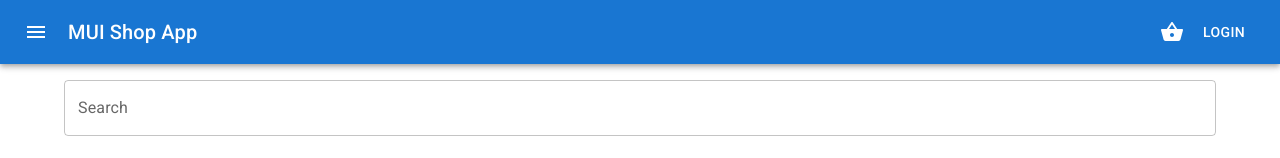
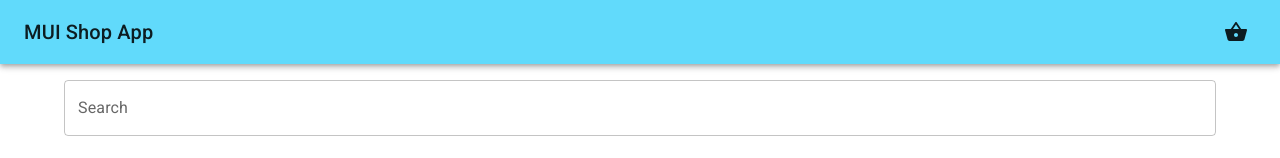
Before and after one commit to YuliaDobrova/mui-react-practice-app, a React (Create React App) app: page / in a window 1280 px wide. Shown: the top 158 px of the page. Built offline with nearby package versions, Linux system fonts and the light colour scheme.

Commit message:
theme color changed

```diff
--- a/src/components/App.jsx
+++ b/src/components/App.jsx
@@ -1,19 +1,20 @@
 import { useState } from "react";
+import { Container } from "@mui/material";
 
+import { goods } from "../data/goods";
+import GoodsList from "./GoodsList";
+import Search from "./Search";
+import Header from "./Header";
 import { Basket } from "./Basket";
 // import BasketList from "./BasketList";   более не используется
-import GoodsList from "./GoodsList";
-import Search from "./Search";
-
-import { goods } from "../data/goods";
-import Header from "./Header";
-import { Container } from "@mui/material";
+// import Snack from "./Snack";
 
 const App = () => {
   const [order, setOrder] = useState([]);
   const [search, setSearch] = useState("");
   const [products, setProducts] = useState(goods);
   const [isCartOpen, setIsCartOpen] = useState(false);
+  // const [isSnackOpen, setIsSnackOpen] = useState(false);
 
   const handleChange = (e) => {
     if (!e.target.value) {
@@ -61,11 +62,23 @@ const App = () => {
         },
       ]);
     }
+    // handleClick();
   };
 
   const removeFromOrder = (goodsItem) => {
     setOrder(order.filter((item) => item.id !== goodsItem));
   };
+
+  // function handleClick() {
+  //   setIsSnackOpen(true);
+  // }
+
+  // function handleClose(event, reason) {
+  //   if (reason === "clickaway") {
+  //     return;
+  //   }
+  //   setIsSnackOpen(false);
+  // }
 
   return (
     <>
@@ -73,6 +86,7 @@ const App = () => {
         handleCart={() => {
           setIsCartOpen(true);
         }}
+        orderLength={order.length}
       />
       <Container
         sx={{
@@ -91,6 +105,7 @@ const App = () => {
           setIsCartOpen(false);
         }}
       />
+      {/* <Snack isSnackOpen={isSnackOpen} handleClose={handleClose} /> */}
     </>
   );
 };
--- a/src/components/GoodsItem.jsx
+++ b/src/components/GoodsItem.jsx
@@ -1,6 +1,7 @@
 import {
   Button,
   Card,
+  CardActionArea,
   CardActions,
   CardContent,
   CardMedia,
@@ -22,6 +23,7 @@ const GoodsItem = (props) => {
     >
       {/* <div className="card"> */}
       <Card sx={{ height: "100%" }}>
+        <CardActionArea>
           <CardMedia
             component="img"
             image={poster}
@@ -37,6 +39,7 @@ const GoodsItem = (props) => {
             {/* <p className="card-text">Цена: {price} руб.</p> */}
             <Typography variant="h6">Price: {price} UAH</Typography>
           </CardContent>
+        </CardActionArea>
         <CardActions>
           <Button
             // variant="contained"
--- a/src/components/Header.jsx
+++ b/src/components/Header.jsx
@@ -1,13 +1,20 @@
-import { AppBar, Button, IconButton, Toolbar, Typography } from "@mui/material";
-import MenuIcon from "@mui/icons-material/Menu";
+import {
+  AppBar,
+  Badge,
+  // Button,
+  IconButton,
+  Toolbar,
+  Typography,
+} from "@mui/material";
+// import MenuIcon from "@mui/icons-material/Menu";
 import React from "react";
 import { ShoppingBasket } from "@mui/icons-material";
 
-const Header = ({ handleCart }) => {
+const Header = ({ handleCart, orderLength }) => {
   return (
     <AppBar position="static">
       <Toolbar>
-        <IconButton
+        {/* <IconButton
           size="large"
           edge="start"
           color="inherit"
@@ -15,7 +22,7 @@ const Header = ({ handleCart }) => {
           sx={{ mr: 1 }}
         >
           <MenuIcon />
-        </IconButton>
+        </IconButton> */}
         <Typography
           variant="h6"
           component="div"
@@ -26,9 +33,11 @@ const Header = ({ handleCart }) => {
           MUI Shop App
         </Typography>
         <IconButton color="inherit" onClick={handleCart}>
-          <ShoppingBasket />
+          <Badge color="secondary" badgeContent={orderLength}>
+            <ShoppingBasket />
+          </Badge>
         </IconButton>
-        <Button color="inherit">Login</Button>
+        {/* <Button color="inherit">Login</Button> */}
       </Toolbar>
     </AppBar>
   );
--- /dev/null
+++ b/src/components/Snack.jsx
@@ -0,0 +1,12 @@
+import React from "react";
+import { Alert, Snackbar } from "@mui/material";
+
+const Snack = (isSnackOpen, handleClose = Function.prototype) => {
+  return (
+    <Snackbar open={isSnackOpen} onClose={handleClose} autoHideDuration={3000}>
+      <Alert severity="success">Products added to Cart</Alert>
+    </Snackbar>
+  );
+};
+
+export default Snack;
--- a/src/index.js
+++ b/src/index.js
@@ -1,12 +1,28 @@
-import React from 'react';
-import ReactDOM from 'react-dom';
+import React from "react";
+import ReactDOM from "react-dom";
+import { ThemeProvider, createTheme } from "@mui/material";
 
-import './index.css';
-import App from './components/App';
+import "./index.css";
+import App from "./components/App";
+
+const myTheme = createTheme({
+  palette: {
+    primary: {
+      //   main: "#007FFF",
+      main: "#61dafb",
+    },
+    secondary: {
+      //   main: "#9c27b0",
+      main: "#61da",
+    },
+  },
+});
 
 ReactDOM.render(
-    <React.StrictMode>
-        <App />
-    </React.StrictMode>,
-    document.getElementById('root')
+  <React.StrictMode>
+    <ThemeProvider theme={myTheme}>
+      <App />
+    </ThemeProvider>
+  </React.StrictMode>,
+  document.getElementById("root")
 );
```
Lines whose indentation alone changed are shown as unchanged.
